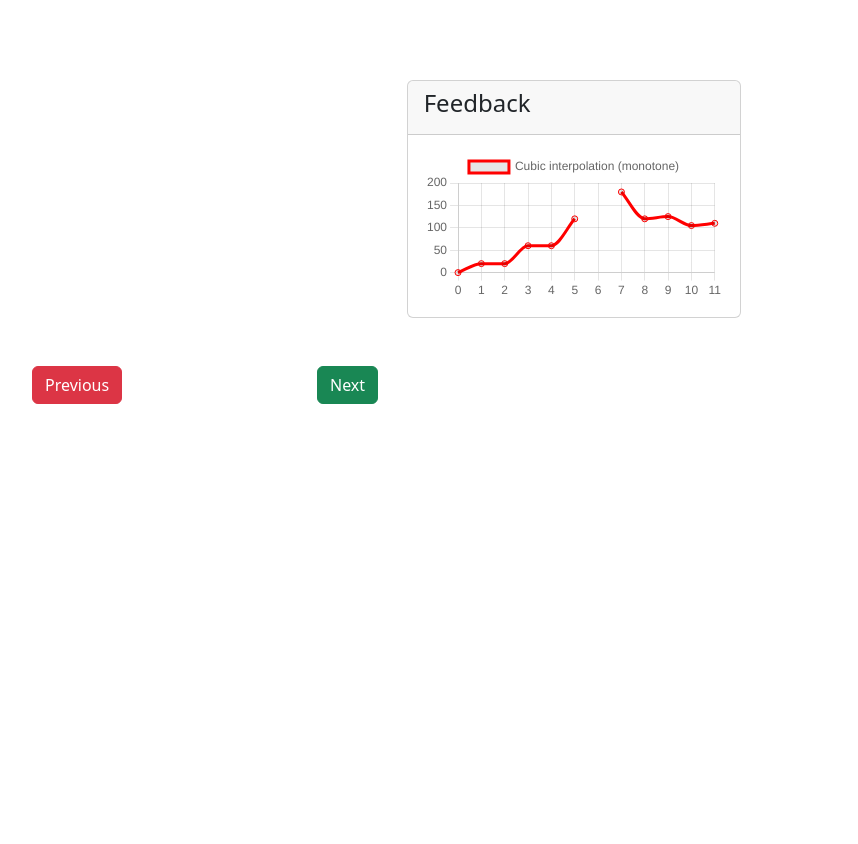
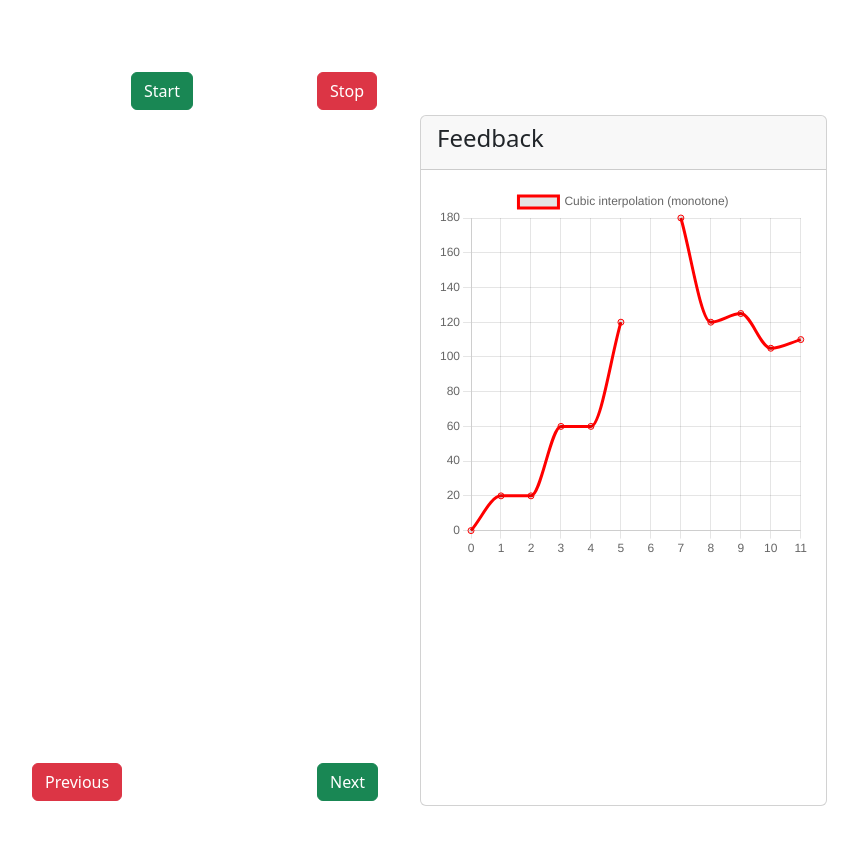
Before and after one commit to thanos101201/coachclient, a React (Create React App) app: page /user in a window 1280 px wide. Shown: the top 844 px of the page, without its empty margins (335-1193 px from the left). Before the commit the page ends 800 px from the top, so only its background shows below. Built offline with nearby package versions, Linux system fonts and the light colour scheme; no server answers.

Commit message:
added the code for backend integration

```diff
--- a/src/Components/Exercise.js
+++ b/src/Components/Exercise.js
@@ -1,8 +1,10 @@
 import React, { useEffect } from 'react';
 import 'bootstrap/dist/css/bootstrap.min.css';
 import ReactPlayer from 'react-player/lazy';
-import { Card, CardBody, CardHeader, CardTitle } from 'reactstrap';
-import { Chart as ChartJS, CategoryScale,
+import { Button, Card, CardBody, CardHeader, CardTitle } from 'reactstrap';
+import {
+  Chart as ChartJS,
+  CategoryScale,
   LinearScale,
   PointElement,
   LineElement,
@@ -41,17 +43,26 @@ function Exercise(props){
   };
 
   return(
-    <div className='row g-3 d-flex justify-content-center'>
-      <div className='col-10 col-md-7 d-flex align-items-center'>
+    <>
+    <div className='row d-flex justify-content-center m-4'>
+        <div className='col-2 d-flex align-items-center'>
+          <Button className='btn btn-success'>Start</Button>
+        </div>
+        <div className='col-2 d-flex align-items-center'>
+          <Button className='btn btn-danger'>Stop</Button>
+        </div>
+      </div>
+    <div className='row g-5 d-flex justify-content-center'>
+      <div className='col-10 g-3 col-md-7 d-flex align-items-center'>
         <ReactPlayer
         url={props.url}
         className="embed-responsive-item"
         width="100%"
-        height="100%"
+        height="150%"
         />
       </div>
-      <div className='col-10 col-md-5 d-flex align-items-center'>
-        <Card>
+      <div className='col-10 g-5 col-md-5 d-flex align-items-center'>
+        <Card style={{width:'100%', height:"150%"}}>
           <CardHeader>
             <CardTitle>
               <h4>Feedback</h4>
@@ -61,7 +72,10 @@ function Exercise(props){
             <div className='row d-flex justify-content-center'>
               <div>
                 <Line
-                data={data}
+                width="250%"
+                height="250%"
+                //  style={{width:'100%', height:"100%"}}
+                  data={data}
                 />
               </div>
             </div>
@@ -69,6 +83,7 @@ function Exercise(props){
         </Card>
       </div>
     </div>
+    </>
   );
 }
 
--- a/src/Components/User.js
+++ b/src/Components/User.js
@@ -1,15 +1,65 @@
-import React, { useState } from 'react'
+import React, { useState, useEffect } from 'react'
 import { Button, Card, CardHeader } from 'reactstrap'
 import Exercise from './Exercise';
 import { Line } from 'react-chartjs-2';
+import axios from 'axios';
 
 function User() {
   const [index, setIndex] = useState(0);
+  const [ user, setUser ] = useState({});
 
+  const exercises = [
+    {
+      url : "",
+      name: "push ups"
+    },
+    {
+      url : "",
+      name: "squats"
+    },
+    {
+      url : "",
+      name: "pull ups"
+    },
+    {
+      url : "",
+      name: "launge"
+    },
+    {
+      url : "",
+      name: "russian curls"
+    },
+    {
+      url : "",
+      name: "crunches"
+    }
+  ]
+
+  useEffect(() => {
+    const acctk = localStorage.getItem('acctk');
+    if(acctk !== undefined){
+      const header = {
+        acctk : acctk
+      }
+      axios.get('http://localhost:3001/user', header).then((response) => {
+        if(response.data.message === 'User data is here'){
+          setUser(response.data.message);
+        }
+        else{
+          window.open("http://localhost:3000/", "_self");
+        }
+      }).catch((eror) => {
+        alert(eror.message);
+      })
+    }
+    else{
+      window.open("http://localhost:3000/", "_self");
+    }
+  }, []);
   const urls = [
-    "https://www.youtube.com/watch?v=C5J-WkqFTWE",
-    "https://www.youtube.com/watch?v=gsSxzktabTA",
-    "https://www.youtube.com/watch?v=Y-UIruB9yLU"
+    "https://www.youtube.com/watch?v=IODxDxX7oi4&t=4s",
+    "https://www.youtube.com/watch?v=eGo4IYlbE5g",
+    "https://www.youtube.com/shorts/SLOkdLLWj8A"
   ]
   const dataPoints = [
     [0, 20, 20, 60, 60, 120, NaN, 180, 120, 125, 105, 110, 170],
@@ -38,11 +88,12 @@ function User() {
       <div className='row d-flex justify-content-center mt-5'>
         <Exercise url={urls[index]} datapoint={dataPoints[index]} />
       </div>
-      <div className='row d-flex justify-content-center mt-5'>
-        <div className='col-5 col-md-3 d-flex align-items-center'>
+      <br></br>
+      <div className='row d-flex justify-content-center mt-5 mb-5'>
+        <div className='col-3 d-flex align-items-center'>
           <Button className='btn btn-danger' onClick={() => handlePrevious()}>Previous</Button>
         </div>
-        <div className='col-5 col-md-3 d-flex align-items-center'>
+        <div className='col-3 d-flex align-items-center'>
           <Button className='btn btn-success' onClick={() => handleNext()}>Next</Button>
         </div>
       </div>
```
